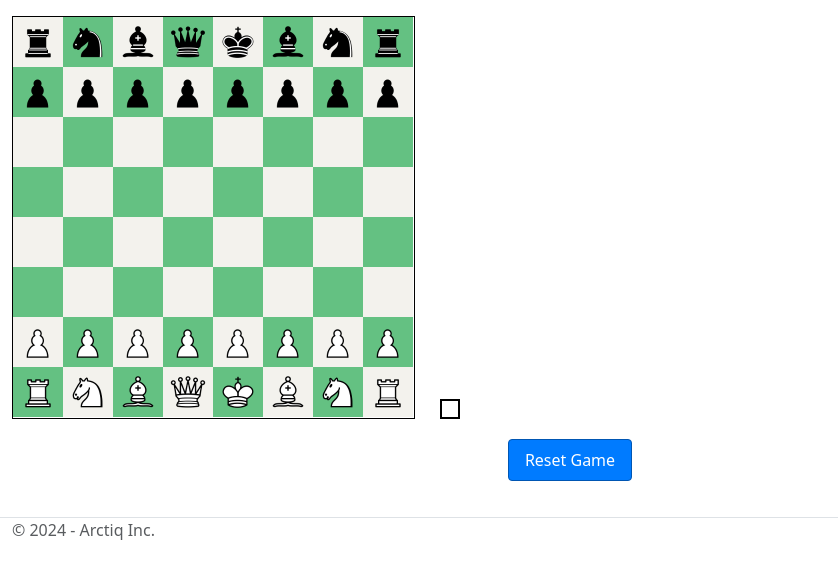
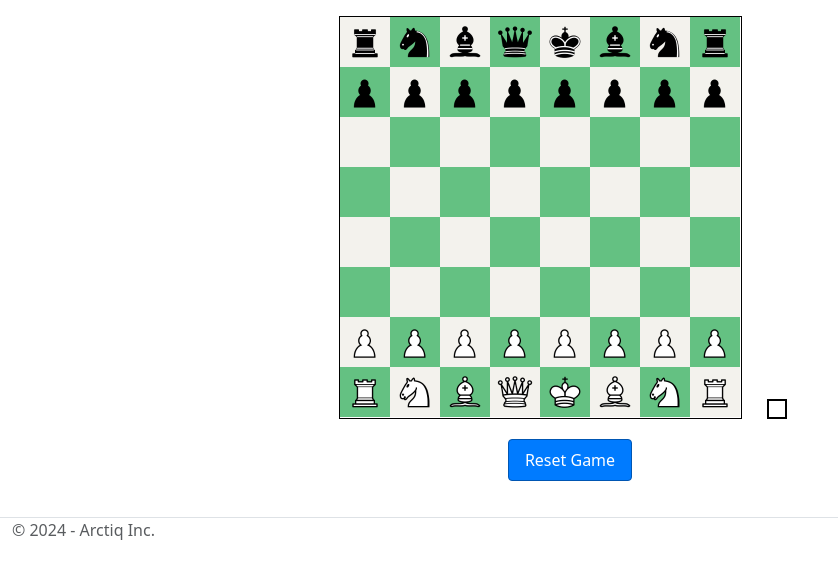
Before and after one commit to ArctiqTeam/arctiq-copilot-trail, an ASP.NET Core app: page / in a window 1280 px wide. Shown: the part 57-636 px from the top of the page, without its empty margins (0-838 px from the left). Run offline with ASP.NET Core 8, Linux system fonts and the light colour scheme; some libraries are stand-ins or nearby versions.

Commit message:
Undo CSS fix

```diff
--- a/chessweb-cs/wwwroot/css/chess.css
+++ b/chessweb-cs/wwwroot/css/chess.css
@@ -64,6 +64,7 @@
 
 .chess-container {
     display: flex;
+    justify-content: center;
     align-items: flex-start;
     gap: 10px;
     width: 100%;
```
